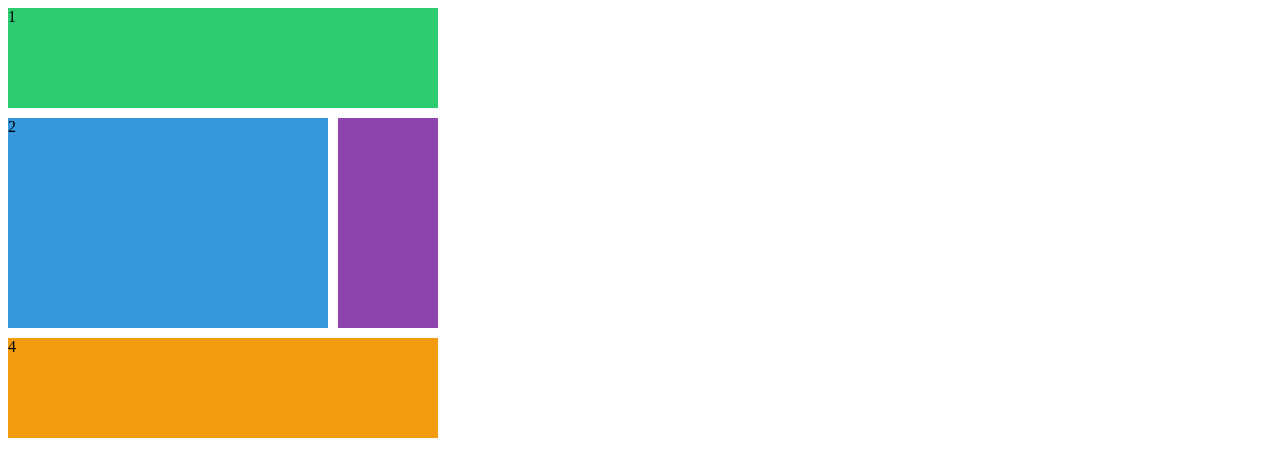
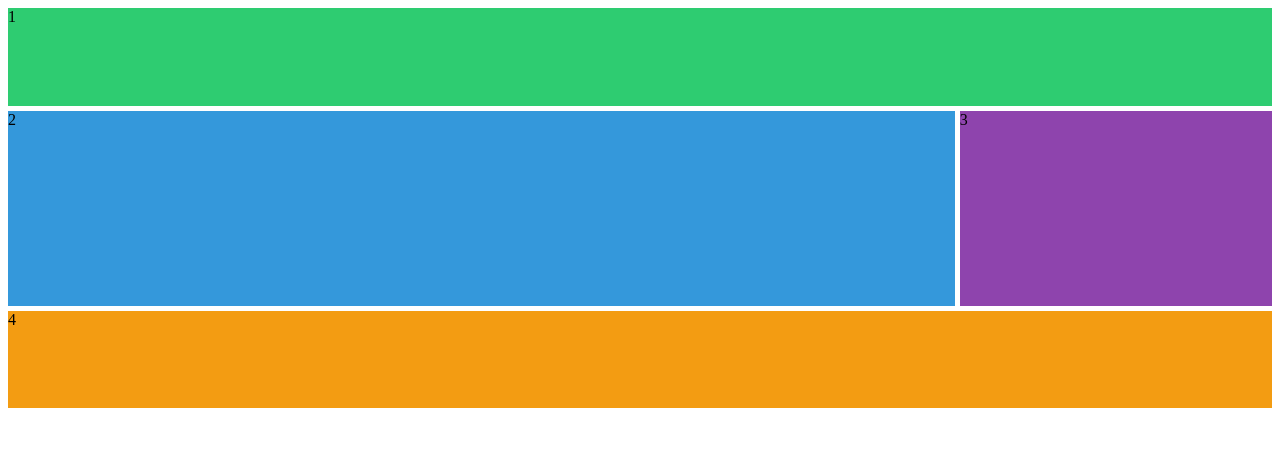
Before and after one commit to msun4100/css-test, a plain HTML site: page grid.html in a window 1280 px wide. Drawn offline with Linux system fonts and the light colour scheme.

Commit message:
Grid Template, fr(fraction)

```diff
--- a/grid-styles.css
+++ b/grid-styles.css
@@ -1,43 +1,27 @@
-.father {
+.grid {
   display: grid;
-  grid-template-columns: 150px 150px 150px;
-  grid-template-rows: 50px 25px 100px;
-  gap: 10px;
-}
-
-.child {
-  background: peru;
-  color: white;
-  font-size: 28px;
-  display: flex;
-  justify-content: center;
-  align-items: center;
-}
-
-.grid {
-  width: 100%;
-  height: 100vh;
-  display: grid;
-  gap: 10px;
-  grid-template-columns: [first-line] 100px [second-line] 100px [third-line] 100px [fourth-line] 100px [fifth-line];
-  grid-template-rows: repeat(4, 100px [row-line]);
+  gap: 5px;
+  height: 50vh;
+  grid-template:
+    "header header header header" 1fr
+    "content content content nav" 2fr
+    "footer footer footer footer" 1fr / 1fr 1fr 1fr 1fr; /* 각 column 크기 지정*/
 }
 
 .header {
   background-color: #2ecc71;
-  grid-column: first-line / fifth-line;
+  grid-area: header;
 }
 
 .content {
   background-color: #3498db;
-  grid-column: first-line / fourth-line;
-  grid-row: row-line 1 / row-line 3;
+  grid-area: content;
 }
 .nav {
   background-color: #8e44ad;
-  grid-row: span 2;
+  grid-area: nav;
 }
 .footer {
   background-color: #f39c12;
-  grid-column: span 4;
+  grid-area: footer;
 }
--- a/grid.html
+++ b/grid.html
@@ -10,7 +10,7 @@
     <div class="grid">
       <div class="header">1</div>
       <div class="content">2</div>
-      <div class="nav"></div>
+      <div class="nav">3</div>
       <div class="footer">4</div>
     </div>
   </body>
```
